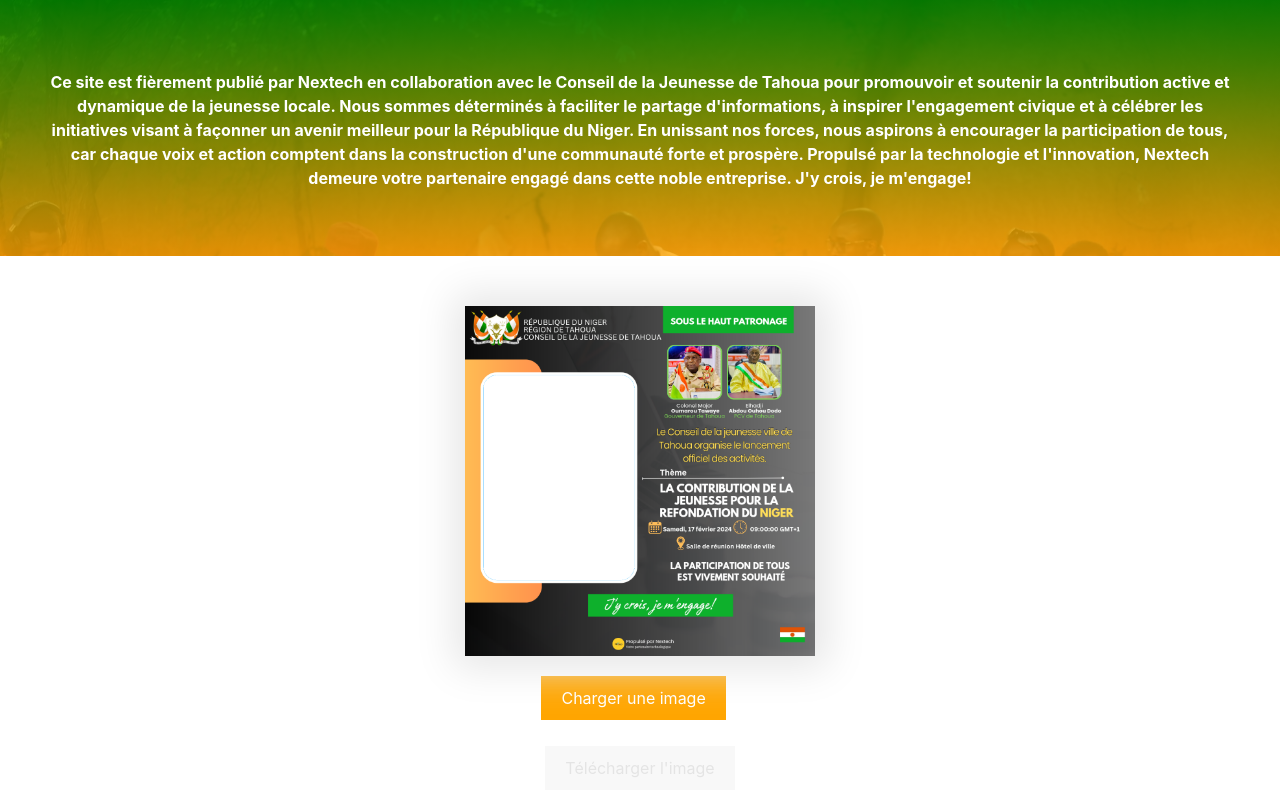
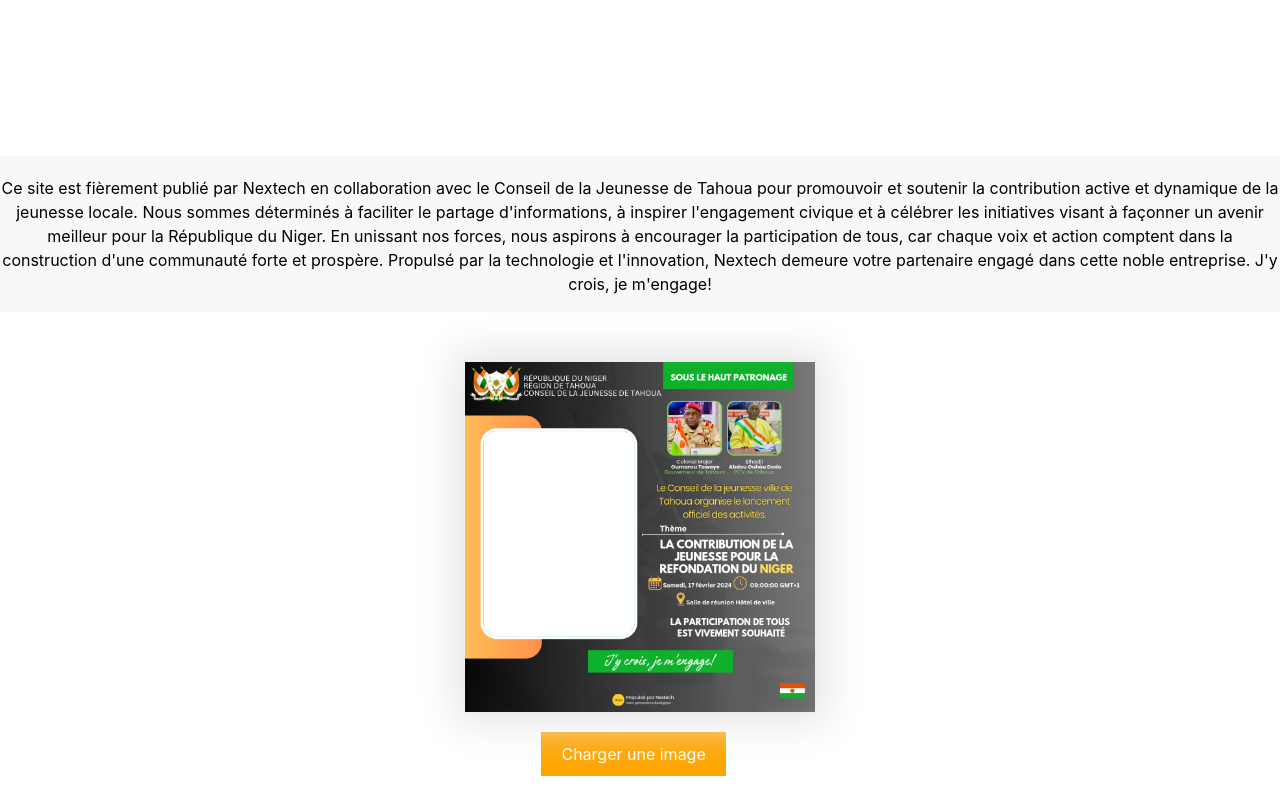
Before and after one commit to rzakniger/photocollage, a website: page index.html in a window 1280 px wide. Shown: the part 56-855 px from the top of the page. Drawn offline with nearby package versions, Linux system fonts and the light colour scheme; no server answers.

Commit message:
Update index.html

```diff
--- a/index.html
+++ b/index.html
@@ -13,176 +13,6 @@
     <script src="./assets/prism.js"></script>
     <script src="./assets/fabric_with_gestures.js"></script>
     <script src="https://cdn.jsdelivr.net/particles.js/2.0.0/particles.min.js"></script>
-
-
-<style>
-    /* Style pour aligner verticalement les icônes dans le footer */
-    footer ul.social-icons {
-        display: flex;
-        align-items: center;
-        justify-content: center;
-        margin: 10;
-        padding: 10px;
-    }
-
-    footer ul.social-icons li {
-        list-style: none;
-        margin: 20px;
-        padding: 10px;
-    }
-
-    footer ul.social-icons i {
-        font-size: 24px;
-    }
-
-    footer {
-            margin-top: 0px;
-
-        }
-
-        #download {
-            margin-bottom: 20px;
-        }
-
-
-    #content {
-
-    margin-bottom: 20;
-
-}
-
-
-#header {
-    position: relative;
-    background: linear-gradient(to top, rgba(255, 165, 0, 0.8), rgba(0, 128, 0, 0.9)), url('./assets/imageback.jpg') no-repeat top center;
-    background-size: cover;
-    text-align: center;
-    padding: 50px;
-    color: white; /* Couleur du texte en blanc pour le contraste */
-}
-
-
-
-#welcome-paragraph {
-    color: white; /* Couleur du texte en blanc pour le contraste */
-    margin-top: 20px; /* Ajoute une marge en haut du paragraphe */
-    font-weight: bold; /* Texte en gras */
-}
-
-
-</style>
-
-<script>
-    document.addEventListener('DOMContentLoaded', function () {
-        particlesJS('content', {
-            particles: {
-                number: {
-                    value: 100,
-                    density: {
-                        enable: true,
-                        value_area: 800
-                    }
-                },
-                color: {
-                    value: '#000000'
-                },
-                shape: {
-                    type: 'circle',
-                    stroke: {
-                        width: 0,
-                        color: '#000000'
-                    },
-                    polygon: {
-                        nb_sides: 5
-                    }
-                },
-                opacity: {
-                    value: 0.3,
-                    random: true,
-                    anim: {
-                        enable: false,
-                        speed: 1,
-                        opacity_min: 0.1,
-                        sync: false
-                    }
-                },
-                size: {
-                    value: 10,
-                    random: true,
-                    anim: {
-                        enable: false,
-                        speed: 40,
-                        size_min: 0.1,
-                        sync: false
-                    }
-                },
-                line_linked: {
-                    enable: true,
-                    distance: 150,
-                    color: '#ffffff',
-                    opacity: 0.4,
-                    width: 1
-                },
-                move: {
-                    enable: true,
-                    speed: 15,
-                    direction: 'none',
-                    random: false,
-                    straight: false,
-                    out_mode: 'out',
-                    bounce: false,
-                    attract: {
-                        enable: false,
-                        rotateX: 600,
-                        rotateY: 1200
-                    }
-                }
-            },
-            interactivity: {
-                detect_on: 'canvas',
-                events: {
-                    onhover: {
-                        enable: true,
-                        mode: 'repulse'
-                    },
-                    onclick: {
-                        enable: true,
-                        mode: 'push'
-                    },
-                    resize: true
-                },
-                modes: {
-                    grab: {
-                        distance: 400,
-                        line_linked: {
-                            opacity: 1
-                        }
-                    },
-                    bubble: {
-                        distance: 400,
-                        size: 40,
-                        duration: 2,
-                        opacity: 8,
-                        speed: 3
-                    },
-                    repulse: {
-                        distance: 200,
-                        duration: 0.4
-                    },
-                    push: {
-                        particles_nb: 4
-                    },
-                    remove: {
-                        particles_nb: 2
-                    }
-                }
-            },
-            retina_detect: true
-        });
-    });
-</script>
-
-
 </head>
 
 <body>
@@ -212,6 +42,7 @@
         </nav>
 
         <div id="content">
+            <div id="particles-js"></div> <!-- Ajout du conteneur pour Particle.js -->
             <div id="header">
                 <p id="welcome-paragraph">Ce site est fièrement publié par Nextech en collaboration avec le Conseil de la Jeunesse de Tahoua pour promouvoir et soutenir la contribution active et dynamique de la jeunesse locale. Nous sommes déterminés à faciliter le partage d'informations, à inspirer l'engagement civique et à célébrer les initiatives visant à façonner un avenir meilleur pour la République du Niger. En unissant nos forces, nous aspirons à encourager la participation de tous, car chaque voix et action comptent dans la construction d'une communauté forte et prospère. Propulsé par la technologie et l'innovation, Nextech demeure votre partenaire engagé dans cette noble entreprise. J'y crois, je m'engage!</p>
             </div>
@@ -250,6 +81,13 @@
     </div>
 
     <script>
+        document.addEventListener('DOMContentLoaded', function () {
+            particlesJS('particles-js', { /* Utilisation du conteneur #particles-js */
+                // Configuration de Particle.js (la même configuration que dans votre code d'origine)
+            });
+        });
+    </script>
+    <script>
         function cb(response) {
             document.getElementById('generated-image-count').innerText = response.value;
         }
```
